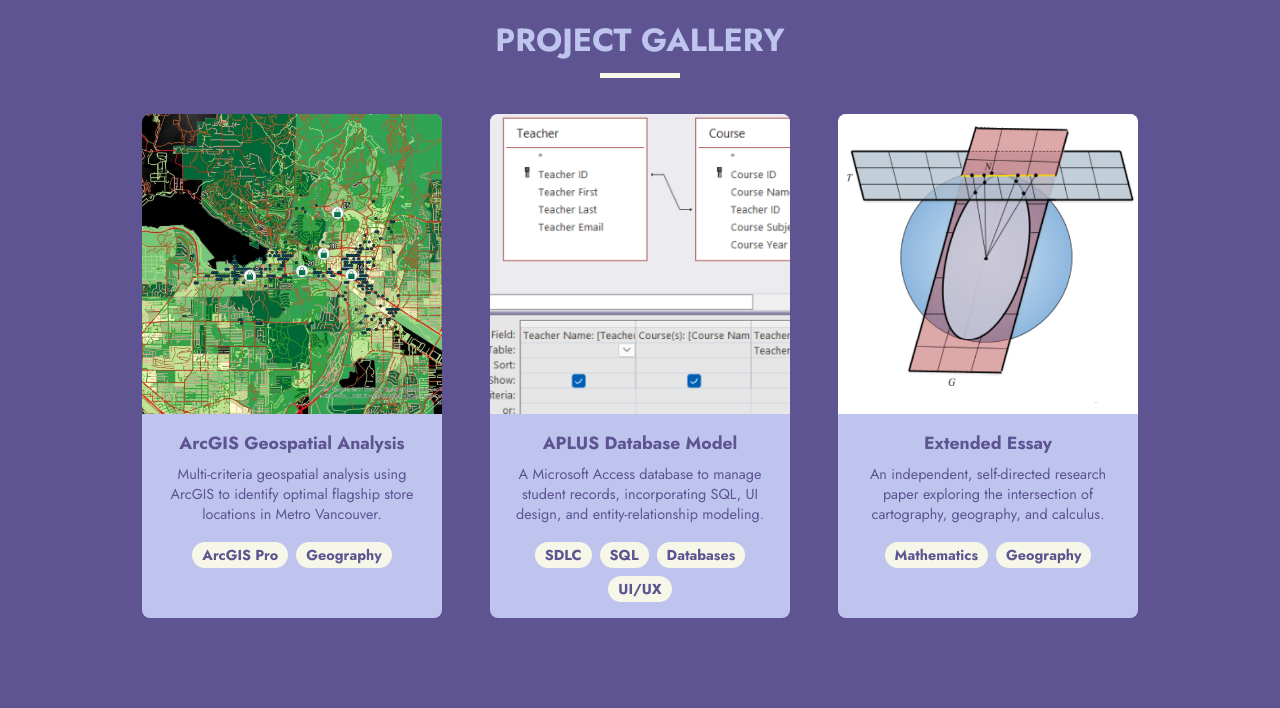
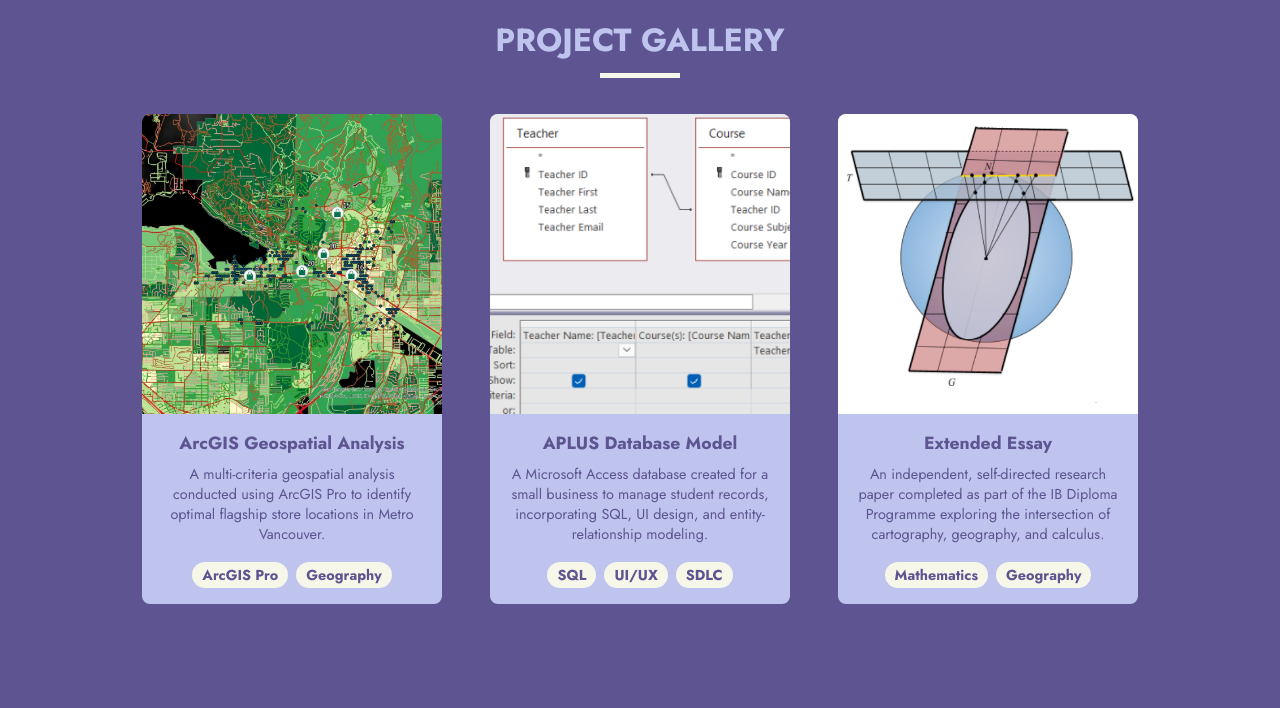
Before and after one commit to jessicasunyay/jessicasunyay.github.io, a plain HTML site: page index.html in a window 1280 px wide. Shown: the part 1624-2332 px from the top of the page. Drawn offline with nearby package versions, Linux system fonts and the light colour scheme.

Commit message:
Updated project descriptions

```diff
--- a/index.html
+++ b/index.html
@@ -82,7 +82,7 @@
                                     <img src="images/esrianalysis.png" alt="ESRI analysis" class="project-image">
                                         <div class="project-info">
                                             <h3 class="project-title">ArcGIS Geospatial Analysis</h3>
-                                            <p class="project-description">Multi-criteria geospatial analysis using ArcGIS to identify optimal flagship store locations in Metro Vancouver.</p>
+                                            <p class="project-description">A multi-criteria geospatial analysis conducted using ArcGIS Pro to identify optimal flagship store locations in Metro Vancouver.</p>
                                             <div class="tags">
                                                 <p class="tag">ArcGIS Pro</p>
                                                 <p class="tag">Geography</p>
@@ -95,12 +95,11 @@
                                 <img src="images/relationaldatabase.png" alt="relational database" class="project-image">
                                 <div class="project-info">
                                     <h3 class="project-title">APLUS Database Model</h3>
-                                    <p class="project-description">A Microsoft Access database to manage student records, incorporating SQL, UI design, and entity-relationship modeling.</p>
+                                    <p class="project-description">A Microsoft Access database created for a small business to manage student records, incorporating SQL, UI design, and entity-relationship modeling.</p>
                                     <div class="tags">
+                                        <p class="tag">SQL</p>
+                                        <p class="tag">UI/UX</p>
                                         <p class="tag">SDLC</p>
-                                        <p class="tag">SQL</p>
-                                        <p class="tag">Databases</p>
-                                        <p class="tag">UI/UX</p>
                                     </div>
                                 </div>
                                 </a>
@@ -110,7 +109,7 @@
                                     <img src="images/extendedessay.png" alt="extended essay" class="project-image">
                                     <div class="project-info">
                                         <h3 class="project-title">Extended Essay</h3>
-                                        <p class="project-description">An independent, self-directed research paper exploring the intersection of cartography, geography, and calculus.</p>
+                                        <p class="project-description">An independent, self-directed research paper completed as part of the IB Diploma Programme exploring the intersection of cartography, geography, and calculus.</p>
                                         <div class="tags">
                                             <p class="tag">Mathematics</p>
                                             <p class="tag">Geography</p>
```
